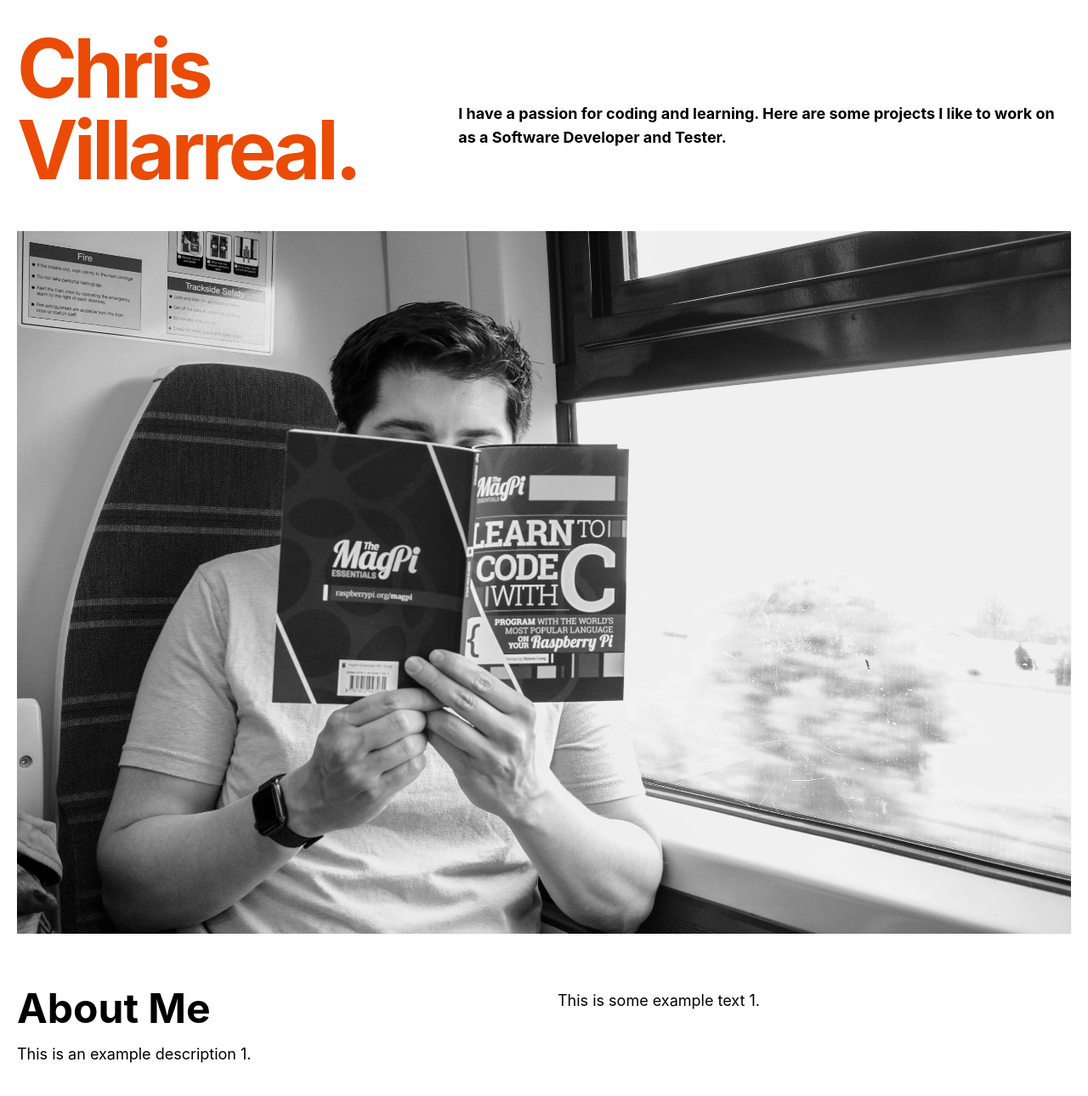
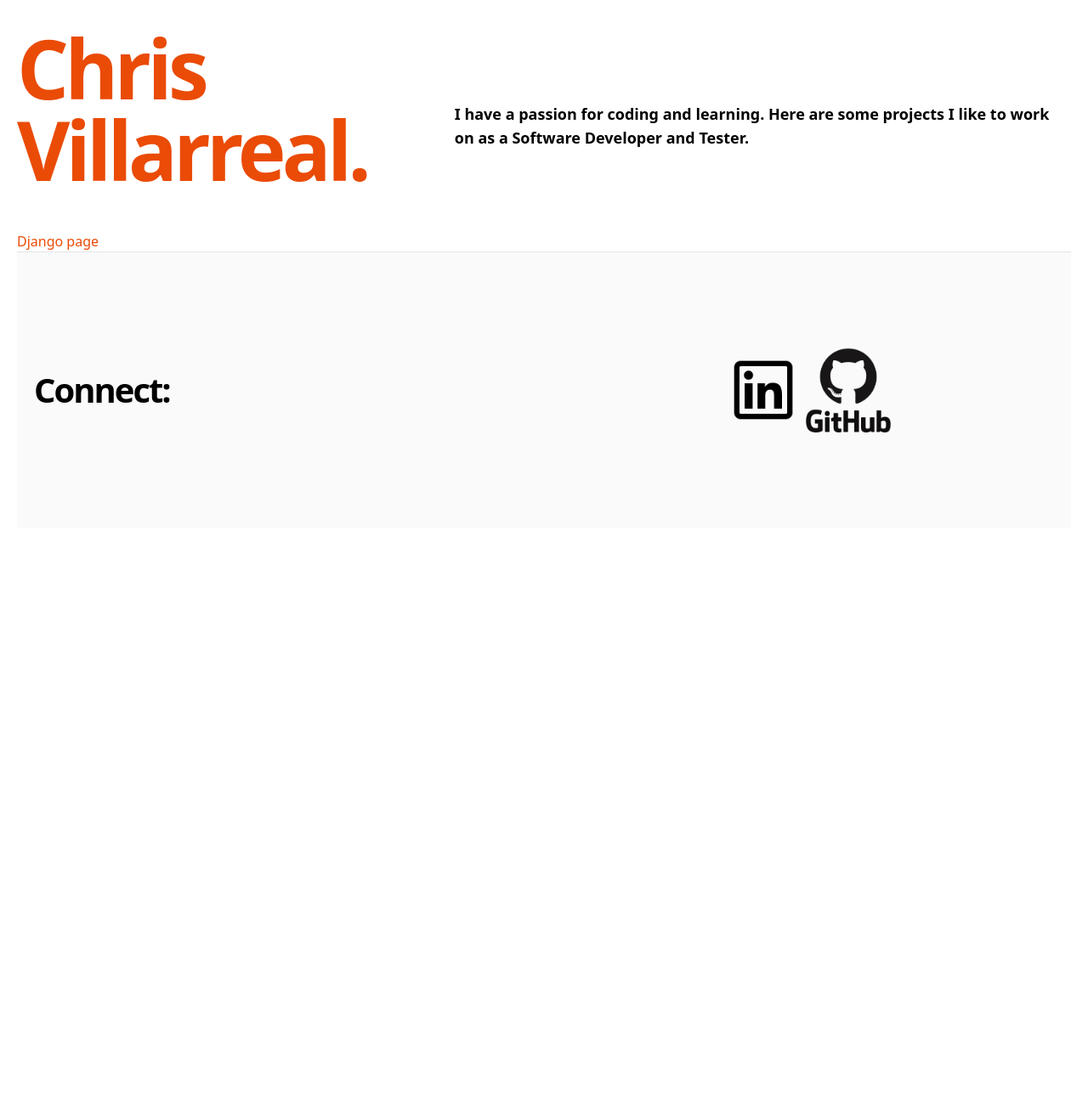
Before and after one commit to cjvillar/cj_dot_com, a React (Create React App) app: page /django in a window 1280 px wide. Shown: the top 1290 px of the page at 85% size. After the commit the page ends 800 px from the top, so only its background shows below. Built offline with nearby package versions, Linux system fonts and the light colour scheme.

Commit message:
updating with routes

```diff
--- a/package.json
+++ b/package.json
@@ -36,6 +36,7 @@
     ]
   },
   "devDependencies": {
+    "react-router-dom": "^6.14.1",
     "tailwindcss": "^3.3.2"
   }
 }
--- /dev/null
+++ b/src/PostData.json
@@ -0,0 +1,28 @@
+[
+    {
+      "title": "About Me",
+      "image": "./images/reading_intro.jpg",
+      "alt": "me",
+      "description": "A little about me.",
+      "text": "This is some example text 1.",
+      "path": "about",
+      "element" : "About"
+    },
+    {
+      "title": "Example Title 1",
+      "image": "./logos/django.png",
+      "alt": "django logo",
+      "description": "This is an example description 1.",
+      "text": "This is some example text 1.",
+      "path": "django",
+      "element" : "Django"
+    },
+    {
+      "title": "Example Title 2",
+      "image": "./logos/flask.png",
+      "alt": "flask logo",
+      "description": "This is an example description 2.",
+      "path": "flask",
+      "element" : "Flask"
+    }
+  ]
--- a/src/components/App.js
+++ b/src/components/App.js
@@ -1,14 +1,27 @@
-import Hero from "./hero";
-import Header from "./header";
-import Footer from "./footer";
+
+import PostPreview from "./PostPreview";
+import Header from "./Header";
+import Footer from "./Footer";
+import { BrowserRouter, Routes, Route} from "react-router-dom";
+import About from "../pages/About";
+import Django from "../pages/Django";
 
 function App() {
   return (
-    <div className="min-h-screen">
+    // <div className="min-h-screen">
+    <div class="min-h-screen flex flex-col">
+      <div class='relative flex flex-grow'>
       <div className="container mx-auto px-5">
         <Header></Header>
-        <Hero></Hero>
+        <BrowserRouter>
+      <Routes>
+        <Route path="/" element={<PostPreview />} />
+        <Route path="/about" element={<About />} />
+        <Route path="/django" element={<Django />} />
+      </Routes>
+    </BrowserRouter>
         <Footer></Footer>
+      </div>
       </div>
     </div>
   );
--- /dev/null
+++ b/src/components/PostPreview.js
@@ -0,0 +1,43 @@
+import React, { useState } from "react";
+import data from '../PostData.json';
+import { Link } from "react-router-dom";
+
+
+function PostPreview() {
+  const [currentItemIndex, setCurrentItemIndex] = useState(0);
+  const currentItem = data[currentItemIndex];
+
+  const handleNextItem = () => {
+    setCurrentItemIndex((prevIndex) =>
+      prevIndex === data.length - 1 ? 0 : prevIndex + 1
+    );
+  };
+
+  return (
+    <section>
+      <div className="mb-8 md:mb-16">
+        <div className="sm:mx-0">
+          <div
+            className="shadow-sm w-full hover:shadow-lg transition-shadow duration-200"
+          >
+            <img src={currentItem.image} alt={currentItem.alt} />
+          </div>
+        </div>
+      </div>
+      <div className="md:grid md:grid-cols-2 md:gap-x-16 lg:gap-x-8 mb-20 md:mb-28">
+        <div>
+          <h2 className="mb-4 text-4xl lg:text-5xl font-bold leading-tight">
+            {currentItem.title}
+          </h2>
+          <div className="mb-4 md:mb-0 text-lg">{currentItem.description}</div>
+        </div>
+      </div>
+      <div className="flex lg:pl-4 lg:w-1/2">
+      <Link to={currentItem.path} class="bg-white hover:bg-gray-100 text-gray-800 font-semibold py-2 px-4 border border-gray-400 rounded shadow">Read More</Link>
+      <button onClick={handleNextItem} class="bg-white hover:bg-gray-100 text-gray-800 font-semibold py-1.5 px-4 border border-gray-400 rounded shadow">Next</button>
+      </div>
+    </section>
+  );
+}
+
+export default PostPreview;
--- a/src/components/hero.js
+++ /dev/null
@@ -1,63 +0,0 @@
-import React from "react";
-
-const data = [
-  {
-    title: "About Me",
-    image: "./images/reading_intro.jpg",
-    alt: "me",
-    description: "This is an example description 1.",
-    text: "This is some example text 1.",
-    link: "https://example1.com",
-  },
-  {
-    title: "Example Title 1",
-    image: "./logos/django.png",
-    alt: "django logo",
-    description: "This is an example description 1.",
-    text: "This is some example text 1.",
-    link: "https://example1.com",
-  },
-  {
-    title: "Example Title 2",
-    image: "./logos/flask.png",
-    alt: "flask logo",
-    description: "This is an example description 2.",
-    text: "This is some example text 2.",
-    link: "https://example2.com",
-  },
-];
-
-function Hero() {
-  return (
-    <section>
-      {data.map((item, index) => (
-        <div key={index}>
-          <div className="mb-8 md:mb-16">
-            <div className="sm:mx-0">
-              <div
-                className="shadow-sm w-full hover:shadow-lg transition-shadow duration-200"
-                width={500}
-                height={330}
-              >
-                <img src={item.image} alt={item.alt} />
-              </div>
-            </div>
-          </div>
-          <div className="md:grid md:grid-cols-2 md:gap-x-16 lg:gap-x-8 mb-20 md:mb-28">
-            <div>
-              <h2 className="mb-4 text-4xl lg:text-5xl font-bold leading-tight">
-                {item.title}
-              </h2>
-              <div className="mb-4 md:mb-0 text-lg">{item.description}</div>
-            </div>
-            <div>
-              <p className="text-lg leading-relaxed mb-4">{item.text}</p>
-            </div>
-          </div>
-        </div>
-      ))}
-    </section>
-  );
-}
-
-export default Hero;
--- a/src/index.css
+++ b/src/index.css
@@ -2,21 +2,26 @@
 @tailwind components;
 @tailwind utilities;
 
-body {
+/* body {
   margin: 0;
   font-family: -apple-system, BlinkMacSystemFont, 'Segoe UI', 'Roboto', 'Oxygen',
     'Ubuntu', 'Cantarell', 'Fira Sans', 'Droid Sans', 'Helvetica Neue',
     sans-serif;
   -webkit-font-smoothing: antialiased;
   -moz-osx-font-smoothing: grayscale;
-}
+} */
 
-code {
+/* code {
   font-family: source-code-pro, Menlo, Monaco, Consolas, 'Courier New',
     monospace;
-}
+} */
 
 
 h1 {
   color: #ea4b07 !important;
 }
+
+.responsive {
+  width: 50%;
+  height: auto;
+}
--- /dev/null
+++ b/src/pages/About.js
@@ -0,0 +1,5 @@
+function About() {
+    return <h1>About page</h1>;
+  }
+
+  export default About;
--- /dev/null
+++ b/src/pages/Django.js
@@ -0,0 +1,5 @@
+function Django() {
+    return <h1>Django page</h1>;
+  }
+
+  export default Django;
```
Also changed, not shown: 1 other file (tests, documents, lock files or other folders).
